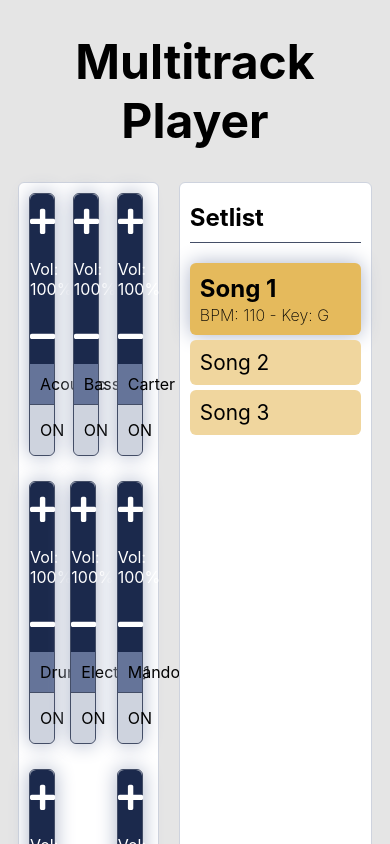
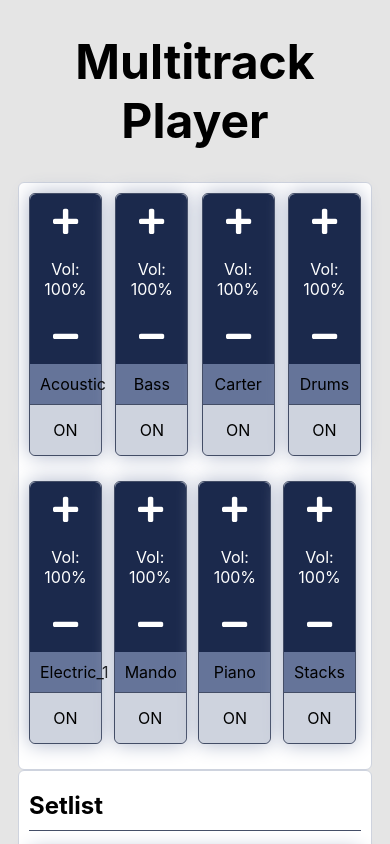
Before and after one commit to danohart/naturalmultitrackplayer, a Next.js app: page / in a window 390 px wide. Shown: the top 844 px of the page. Built offline with nearby package versions, Linux system fonts and the light colour scheme; no server answers.

Commit message:
Mobile stacking

```diff
--- a/styles/globals.scss
+++ b/styles/globals.scss
@@ -37,6 +37,10 @@ main {
   display: flex;
   border-bottom: 2px solid $light-gray;
 
+  @include mobile {
+    flex-direction: column;
+  }
+
   &-loading {
     font-size: 3rem;
     font-weight: bold;
@@ -47,12 +51,18 @@ main {
 
   .col-1 {
     width: 43%;
+    @include mobile {
+      width: 100%;
+    }
   }
 
   .col-2 {
     width: 57%;
     display: flex;
     flex-direction: column;
+    @include mobile {
+      width: 100%;
+    }
   }
 
   .setlist {
```
